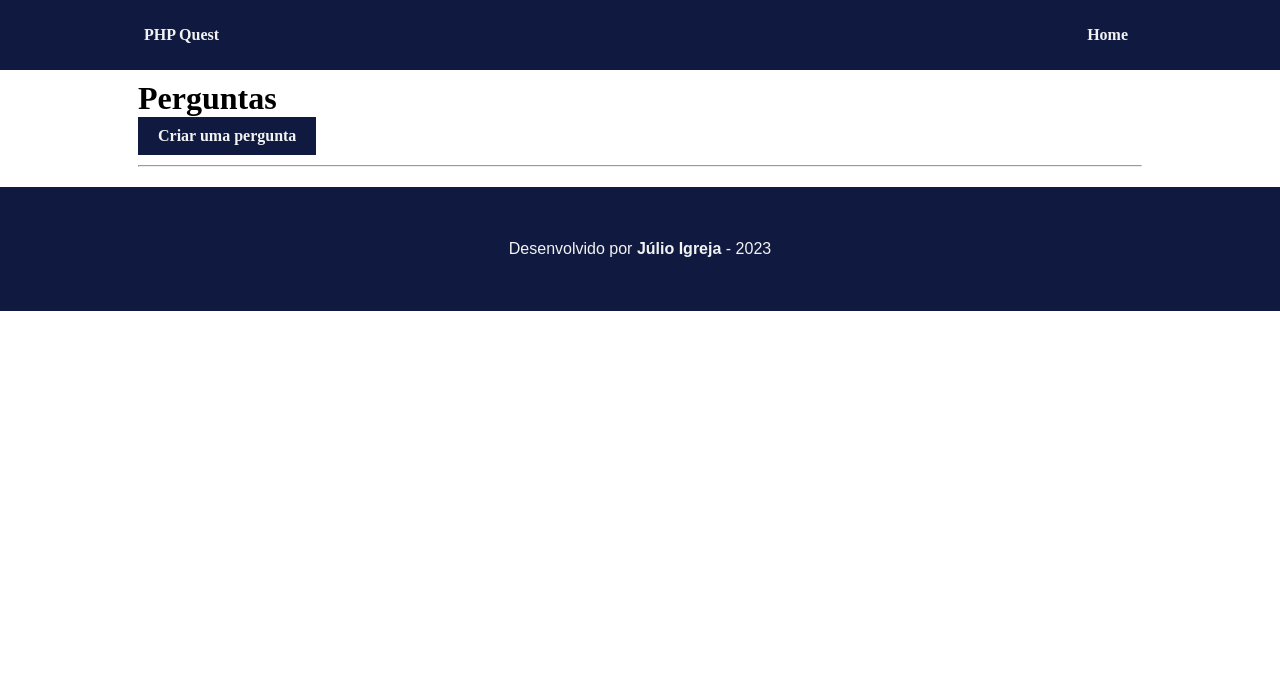
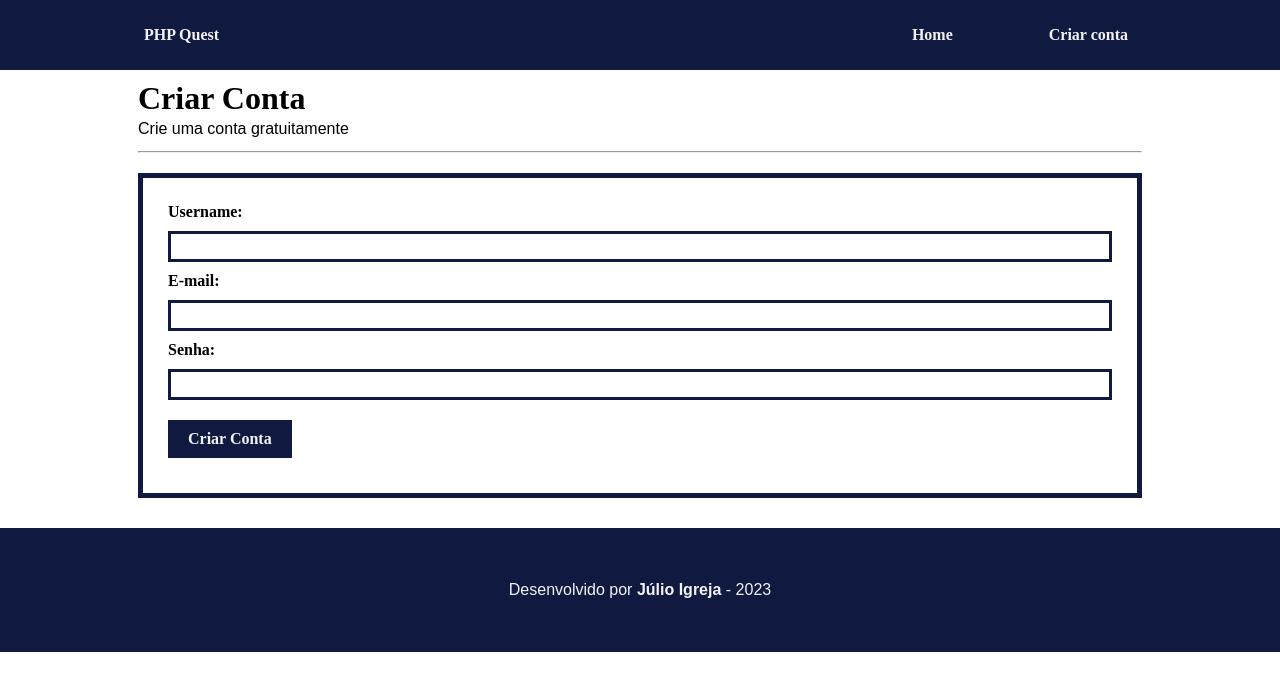
Before and after one commit to JulioEvencio/php-quest, a PHP site: page /signup in a window 1280 px wide. Shown: the top 691 px of the page. Run offline with PHP 8.4, Linux system fonts and the light colour scheme; data that the repository does not hold is empty.

Commit message:
Added MVC (Model, View and Controller) from Sign up

```diff
--- /dev/null
+++ b/app/controllers/SignupController.php
@@ -0,0 +1,34 @@
+<?php
+
+    require_once('./app/views/MainView.php');
+    require_once('./app/models/UserModel.php');
+
+    class SignupController {
+
+        private $view;
+        private $user;
+
+        public function __construct() {
+            $this->view = new MainView('signup');
+            $this->user = new UserModel();
+        }
+
+        public function execute() {
+            $message = array('message' => 'none');
+
+            if (isset($_POST['username']) && isset($_POST['email']) && isset($_POST['password'])) {
+                if (!$this->user->findByUsername($_POST['username'])) {
+                    $message['message'] = 'failure - username';
+                } else if (!$this->user->findByEmail($_POST['email'])) {
+                    $message['message'] = 'failure - email';
+                } else if (!$this->user->create($_POST['username'], $_POST['email'], $_POST['password'])) {
+                    $message['message'] = 'success';
+                }
+            }
+
+            $this->view->render($message);
+        }
+
+    }
+
+?>
--- /dev/null
+++ b/app/models/UserModel.php
@@ -0,0 +1,72 @@
+<?php
+
+    require_once('./MySQL.php');
+
+    class UserModel {
+
+        public function findByUsername($username) {
+            try {
+                $pdo = MySQL::getConnection();
+
+                $sql = "SELECT * FROM tb_user WHERE username = ?";
+
+                $stmt = $pdo->prepare($sql);
+                $stmt->execute(array($username));
+
+                $result = $stmt->fetch();
+
+                if ($result) {
+                    return false;
+                }
+
+                return true;
+            } catch (Exception $e) {
+                return true;
+            } finally {
+                $pdo = null;
+            }
+        }
+
+        public function findByEmail($email) {
+            try {
+                $pdo = MySQL::getConnection();
+
+                $sql = "SELECT * FROM tb_user WHERE email = ?";
+
+                $stmt = $pdo->prepare($sql);
+                $stmt->execute(array($email));
+
+                $result = $stmt->fetch();
+
+                if ($result) {
+                    return false;
+                }
+
+                return true;
+            } catch (Exception $e) {
+                return true;
+            } finally {
+                $pdo = null;
+            }
+        }
+
+        public function create($username, $email, $password) {
+            try {
+                $pdo = MySQL::getConnection();
+
+                $sql = "INSERT INTO tb_user (id, username, email, password) VALUES (null, ?, ?, ?)";
+
+                $stmt = $pdo->prepare($sql);
+                $stmt->execute(array($username, $email, $password));
+
+                return false;
+            } catch (Exception $e) {
+                return true;
+            } finally {
+                $pdo = null;
+            }
+        }
+
+    }
+
+?>
--- /dev/null
+++ b/app/views/pages/signup.php
@@ -0,0 +1,52 @@
+<link rel="stylesheet" href="./public/css/signup.css">
+
+<main>
+    <div class="container">
+        <h1>Criar Conta</h1>
+        <p>Crie uma conta gratuitamente</p>
+        <hr>
+
+        <section class="signup">
+            <?php
+                if ($arr['message'] == 'success') {
+                    echo "
+                        <span class=\"signup__message--success\">Conta criada com sucesso!</span>
+                    ";
+                }
+            ?>
+
+            <form class="signup__form" action="./?url=signup" method="post">
+                <label>
+                    Username:<br>
+                    <input type="text" name="username" required><br>
+                    <?php
+                        if ($arr['message'] == 'failure - username') {
+                            echo "
+                                <span class=\"signup__message--error\">Username já existe!</span><br><br>
+                            ";
+                        }
+                    ?>
+                </label>
+
+                <label>
+                    E-mail:<br>
+                    <input type="email" name="email" required><br>
+                    <?php
+                        if ($arr['message'] == 'failure - email') {
+                            echo "
+                                <span class=\"signup__message--error\">E-mail já cadastrado!</span><br><br>
+                            ";
+                        }
+                    ?>
+                </label>
+
+                <label>
+                    Senha:<br>
+                    <input type="password" name="password" required><br>
+                </label>
+
+                <button class="signup__button" type="submit">Criar Conta</button>
+            </form>
+        </section>
+    </div>
+</main>
--- a/app/views/pages/templates/header.php
+++ b/app/views/pages/templates/header.php
@@ -12,14 +12,18 @@
 <body>
     <header class="header">
         <div class="header__container container">
-            <a class="logo" href="">PHP Quest</a>
+            <a class="logo" href="./?url=home">PHP Quest</a>
 
             <nav id="navigation" class="navigation">
                 <button id="button-mobile" class="button-mobile" aria-label="Abrir Menu" aria-haspopup="true" aria-controls="menu" aria-expanded="false">&#9776;</button>
 
 				<ul class="menu" role="menu">
 					<li class="menu__item">
-                        <a class="menu__link" href="">Home</a>
+                        <a class="menu__link" href="./?url=home">Home</a>
+					</li>
+
+                    <li class="menu__item">
+                        <a class="menu__link" href="./?url=signup">Criar conta</a>
 					</li>
 				</ul>
             </nav>
--- /dev/null
+++ b/public/css/signup.css
@@ -0,0 +1,19 @@
+@charset "utf-8";
+
+.signup__form {
+    padding: 25px;
+}
+
+.signup__button {
+    margin: 10px 0px;
+}
+
+.signup__message--success {
+    color: green;
+    font-weight: bold;
+    font-size: 2em;
+}
+
+.signup__message--error {
+    color: red;
+}
--- a/public/css/style.css
+++ b/public/css/style.css
@@ -81,6 +81,23 @@ button:hover {
 	cursor: pointer;
 }
 
+form {
+    border: 5px solid var(--blue);
+    padding: 10px;
+    margin: 20px auto;
+}
+
+label {
+    font-weight: bold;
+}
+
+input {
+    border: 3px solid var(--blue);
+    padding: 5px;
+    margin: 10px 0px;
+    width: 100%;
+}
+
 .container {
 	max-width: 1024px;
     padding: 10px;
```
